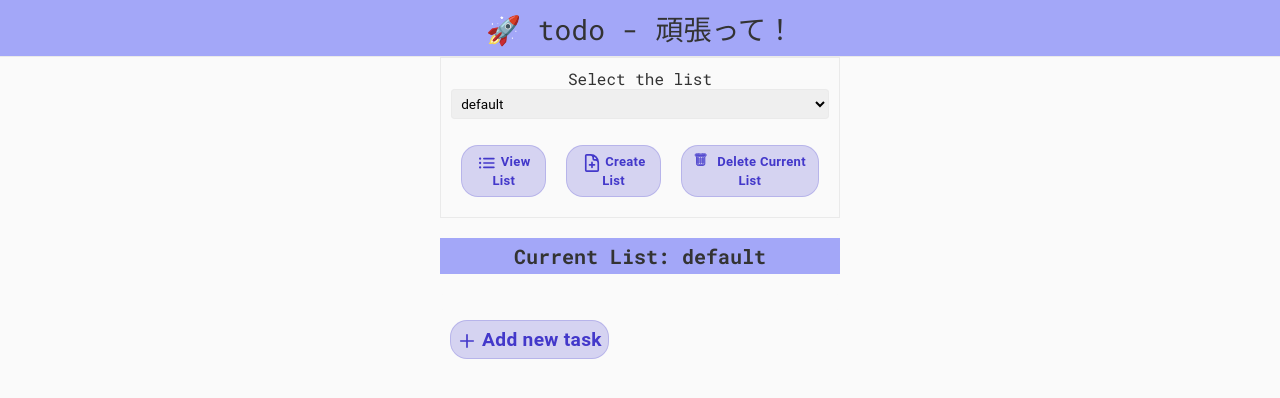
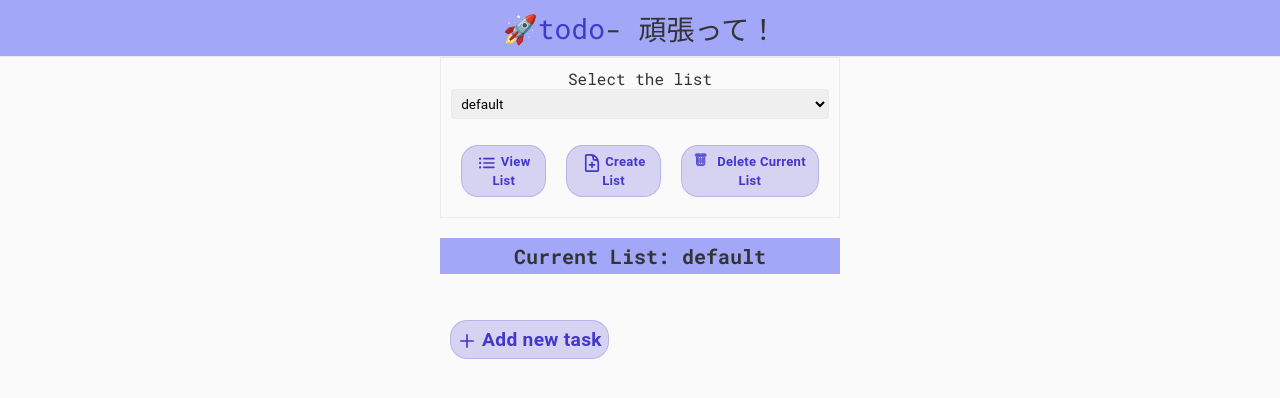
Before and after one commit to r0hitm/todo_old, a website built with webpack: page src/index.html in a window 1280 px wide. Built offline with nearby package versions, Linux system fonts and the light colour scheme.

Commit message:
Added link to the github repo

```diff
--- a/src/index.html
+++ b/src/index.html
@@ -12,7 +12,7 @@
 </head>
 
 <body>
-  <header>🚀 todo - 頑張って！</header>
+  <header>🚀 <a class="gh-repo" title="GitHub Repo" href="https://github.com/r0hitm/todo">todo</a> - 頑張って！</header>
 
   <div class="wrapper">
     <form name="list-selection" class="list-selection" action="#">
@@ -39,10 +39,12 @@
           Create List
         </button>
         <button id="del-list" type="button">
-          <svg xmlns="http://www.w3.org/2000/svg" fill="none"  viewBox="0 0 24 24" stroke="currentColor"
-          width="20px" height="20px">
-            <path d="M5.5 5.5A.5.5 0 0 1 6 6v6a.5.5 0 0 1-1 0V6a.5.5 0 0 1 .5-.5zm2.5 0a.5.5 0 0 1 .5.5v6a.5.5 0 0 1-1 0V6a.5.5 0 0 1 .5-.5zm3 .5a.5.5 0 0 0-1 0v6a.5.5 0 0 0 1 0V6z"/>
-            <path fill-rule="evenodd" d="M14.5 3a1 1 0 0 1-1 1H13v9a2 2 0 0 1-2 2H5a2 2 0 0 1-2-2V4h-.5a1 1 0 0 1-1-1V2a1 1 0 0 1 1-1H6a1 1 0 0 1 1-1h2a1 1 0 0 1 1 1h3.5a1 1 0 0 1 1 1v1zM4.118 4 4 4.059V13a1 1 0 0 0 1 1h6a1 1 0 0 0 1-1V4.059L11.882 4H4.118zM2.5 3V2h11v1h-11z"/>
+          <svg xmlns="http://www.w3.org/2000/svg" fill="none" viewBox="0 0 24 24" stroke="currentColor" width="20px"
+            height="20px">
+            <path
+              d="M5.5 5.5A.5.5 0 0 1 6 6v6a.5.5 0 0 1-1 0V6a.5.5 0 0 1 .5-.5zm2.5 0a.5.5 0 0 1 .5.5v6a.5.5 0 0 1-1 0V6a.5.5 0 0 1 .5-.5zm3 .5a.5.5 0 0 0-1 0v6a.5.5 0 0 0 1 0V6z" />
+            <path fill-rule="evenodd"
+              d="M14.5 3a1 1 0 0 1-1 1H13v9a2 2 0 0 1-2 2H5a2 2 0 0 1-2-2V4h-.5a1 1 0 0 1-1-1V2a1 1 0 0 1 1-1H6a1 1 0 0 1 1-1h2a1 1 0 0 1 1 1h3.5a1 1 0 0 1 1 1v1zM4.118 4 4 4.059V13a1 1 0 0 0 1 1h6a1 1 0 0 0 1-1V4.059L11.882 4H4.118zM2.5 3V2h11v1h-11z" />
           </svg>
           Delete Current List
         </button>
--- a/src/style.css
+++ b/src/style.css
@@ -37,6 +37,15 @@ header {
     background: #a3a7f8;
     border-bottom: 1px solid #eaeaea;
     font-size: 1.75rem;
+}
+
+.gh-repo:link {
+    text-decoration: none;
+    color: #4338ca;
+}
+
+.gh-repo:visited {
+    color: #4338ca;
 }
 
 .list-buttons {
```
